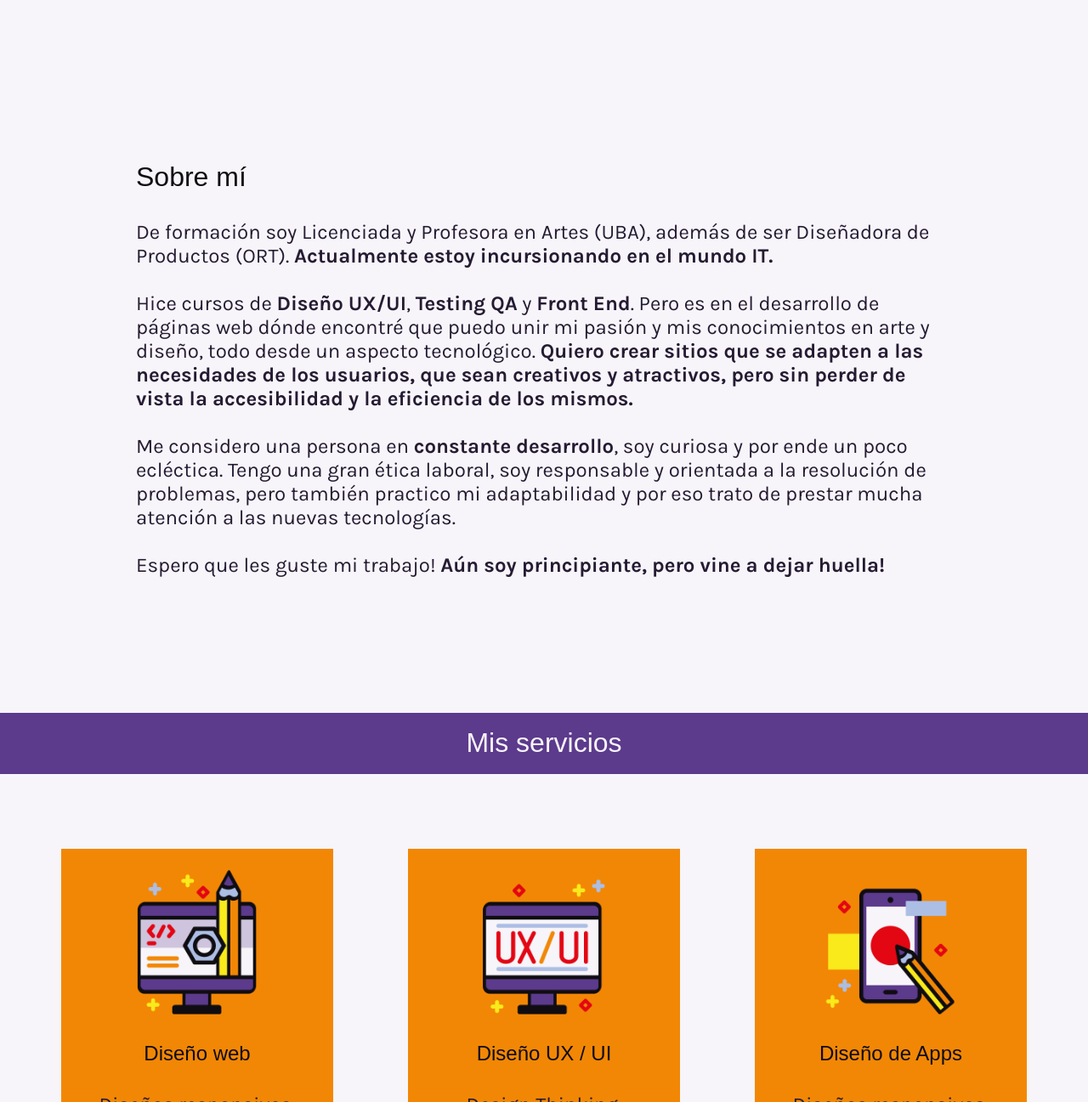
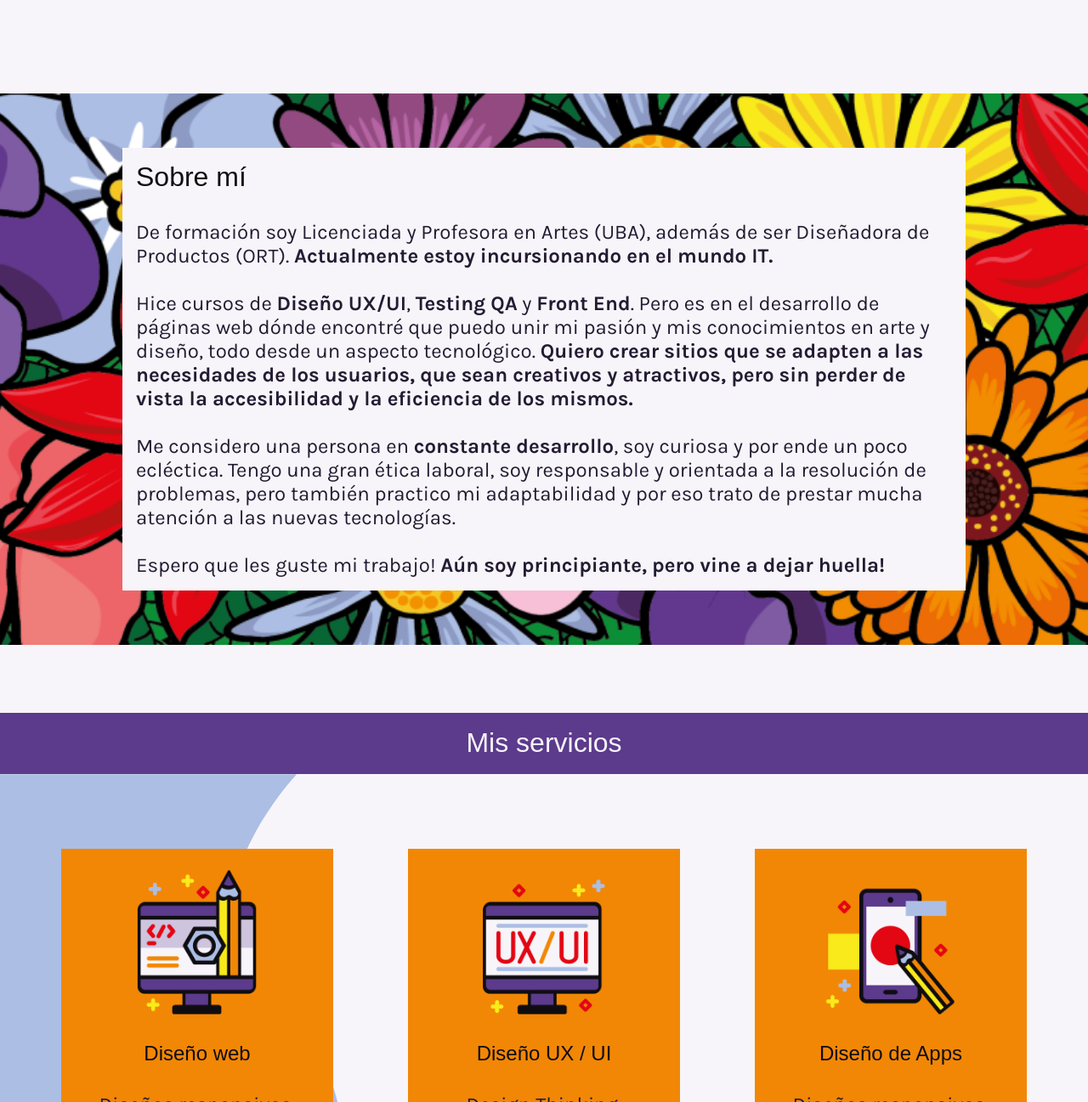
Before and after one commit to VannDennOk/portfolio-vanina-denegri, a plain HTML site: page index.html in a window 1280 px wide. Shown: the part 583-1880 px from the top of the page at 85% size. Drawn offline with nearby package versions, Linux system fonts and the light colour scheme; the site is published under a folder, as on GitHub Pages, so addresses that start at the root find nothing; a web font is replaced by a local one.

Commit message:
Actualiza enlaces a imágenes

```diff
--- a/css/style.css
+++ b/css/style.css
@@ -262,7 +262,7 @@ header {
 /* SOBRE MÍ / ABOUT ME (DESKTOP) */
 
 .container__aboutme {
-    background-image: url("/img/back_flores.png");
+    background-image: url("../img/back_flores.png");
     background-repeat: no-repeat;
     background-position: center;
     background-size: cover;
@@ -310,7 +310,7 @@ header {
     flex-direction: column;
     align-items: center;
     justify-content: center;
-    background-image: url("/img/back_fig1.svg");
+    background-image: url("../img/back_fig1.svg");
     background-repeat: no-repeat;
     background-position: left;
     background-size: contain;
@@ -353,7 +353,7 @@ header {
     flex-direction: column;
     align-items: center;
     justify-content: center;
-    background-image: url("/img/back_fig2.svg");
+    background-image: url("../img/back_fig2.svg");
     background-repeat: no-repeat;
     background-position: right;
     background-size: contain;
```
